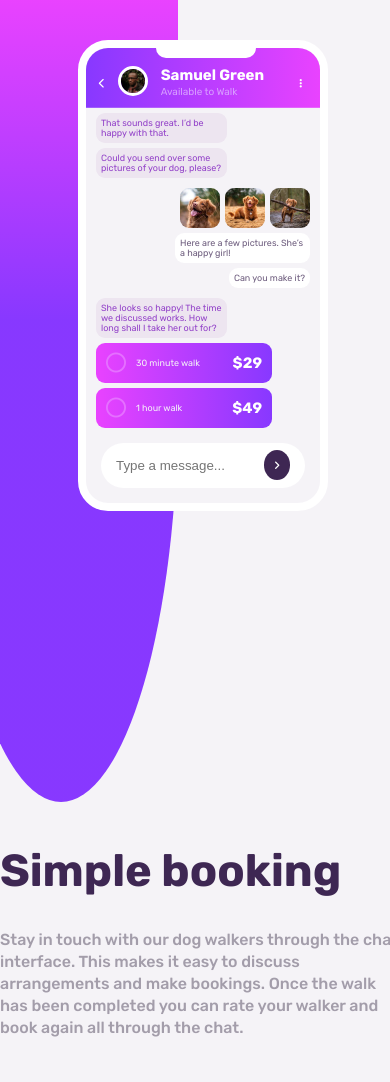
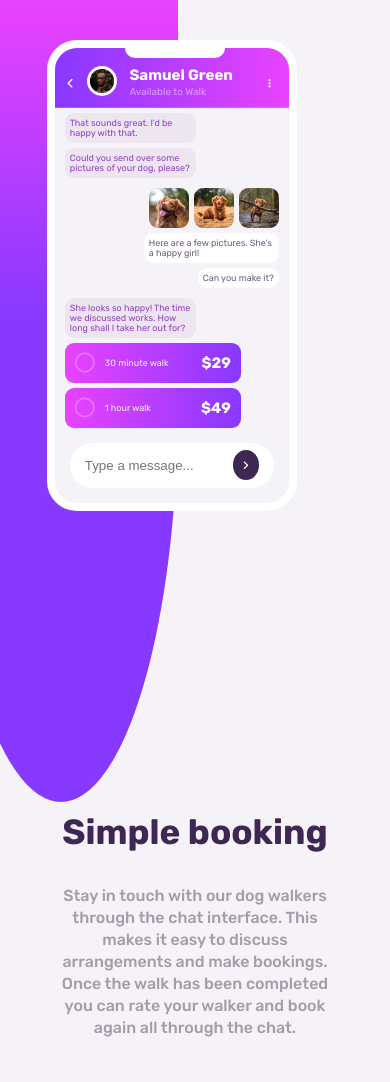
Before and after one commit to sksksk2024/CSS-Illustration, a plain HTML site: page index.html in a window 390 px wide. Drawn offline with Linux system fonts and the light colour scheme.

Commit message:
Modifying the positions

```diff
--- a/style.css
+++ b/style.css
@@ -393,3 +393,38 @@ form i{
   }
 
 }
+
+@media (max-width: 400px) {
+
+  .first {
+    max-height: 62vh;
+  }
+
+  .border {
+    left: 12%;
+  }
+
+  .second {
+    display: flex;
+    gap: 0;
+  }
+
+  .book {
+    min-width: 100px;
+    text-align: center;
+    justify-content: center;
+    display: flex;
+    margin: unset;
+  }
+
+  .book h1 {
+    font-size: 35px;
+  }
+
+  .book p {
+    max-width: 286px;
+    margin-bottom: 40px;
+  }
+
+
+}
```
